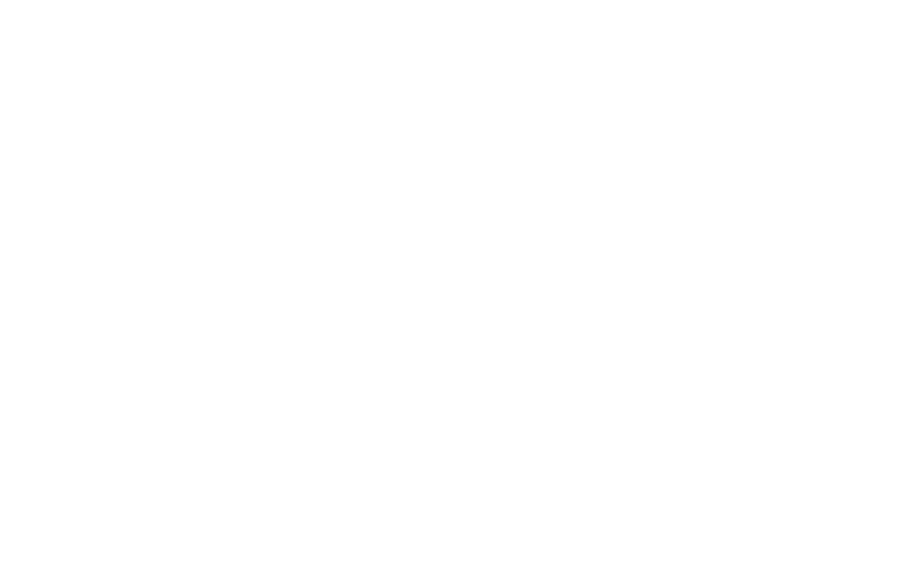
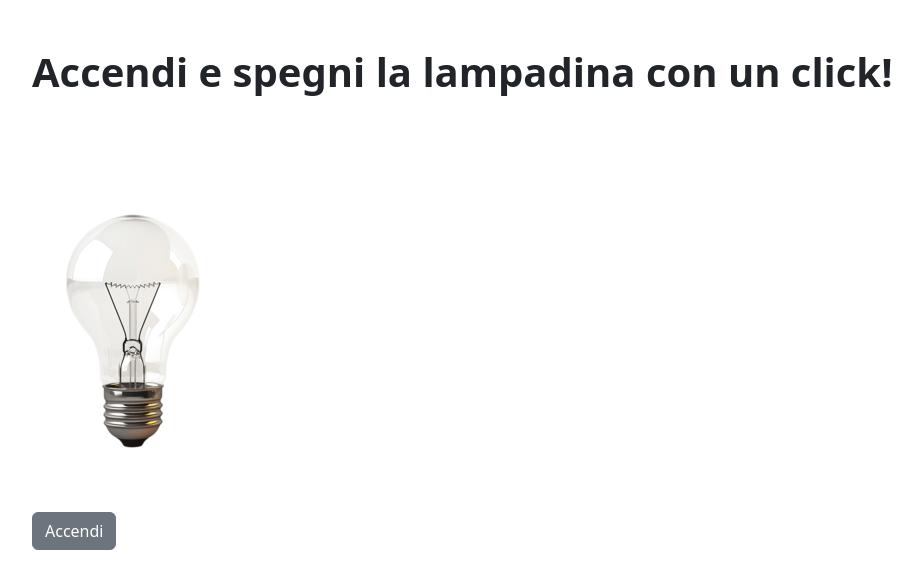
Before and after one commit to MelaniaPicone/js-dom-1, a plain HTML site: page index.html in a window 1280 px wide. Shown: the whole page, without its empty margins (16-938 px from the left). Drawn offline with nearby package versions, Linux system fonts and the light colour scheme.

Commit message:
[add] html

```diff
--- a/index.html
+++ b/index.html
@@ -9,10 +9,16 @@
 </head>
 <body>
 
+<h1 id="title" class="pt-5 px-5 pb-5"><strong>Accendi e spegni la lampadina con un click!</strong></h1>
 
+<div class="lamp px-5">
+<img src="./assets/img/lampoff.png" alt="lampadina">
+</div>
 
+<div class="button px-5">
+<button type="button" class="btn btn-secondary">Accendi</button>
+</div>
 
-
-  <script src="./assets/js/script.js"></script>
+<script src="./assets/js/script.js"></script>
 </body>
 </html>
```
